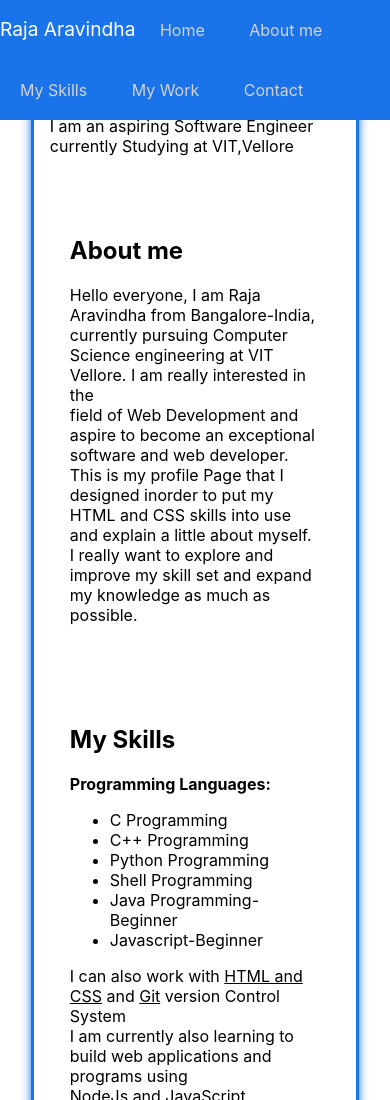
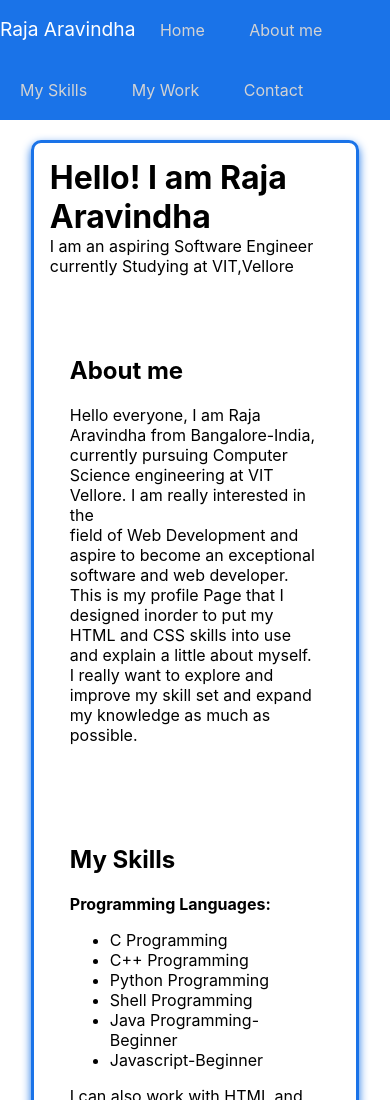
Before and after one commit to Raja-09/Raja-Aravindha, a plain HTML site: page index.html in a window 390 px wide. Shown: the top 1100 px of the page. Drawn offline with Linux system fonts and the light colour scheme.

Commit message:
mobile view

```diff
--- a/index.html
+++ b/index.html
@@ -23,8 +23,8 @@
 
         <span class="me"><b>Hello! I am Raja Aravindha </b></span>
         <br>I am an aspiring Software Engineer currently Studying at VIT,Vellore
-        <div class="filler" id = "about"></div>
-        <div class="card" >
+        <div class="filler" id="about"></div>
+        <div class="card">
             <h2>About me</h2>
             Hello everyone, I am Raja Aravindha from Bangalore-India, currently pursuing Computer Science engineering at
             VIT
@@ -36,8 +36,8 @@
             about myself.
             I really want to explore and <br> improve my skill set and expand my knowledge as much as possible.
         </div>
-        <div class="filler" id ="skills"></div>
-        <div class="card" >
+        <div class="filler" id="skills"></div>
+        <div class="card">
             <h2>My Skills</h2>
             <b>Programming Languages:</b>
             <ul>
@@ -53,9 +53,9 @@
             I am currently also learning to build web applications and programs using <br>
             NodeJs and JavaScript Frameworks.
         </div>
-        <div class="filler" id = "work"></div>
+        <div class="filler" id="work"></div>
 
-        <div class="card" >
+        <div class="card">
             <h2>My Work</h2>
             • Drawing Economic Conclusions by applying
             feature selection on the Indian Stock Market - AI Model to predict Stock prices using <br>
@@ -88,7 +88,7 @@
         </div>
 
         <div class="filler" id="contact"></div>
-        <div class="card" >
+        <div class="card">
             <h2>Contact</h2>
 
             <b>Email</b> : rajaaravindha.a@gmail.com <br>
@@ -98,8 +98,25 @@
     </div>
     <script>
         let ghlink = document.getElementById("gh-link");
+        let navbar = document.querySelector('nav');
         function takemetogh() {
             ghlink.click();
+        }
+        function desktopcheck() {
+            var check = false;
+            if (window.innerWidth > 768) {
+                check = true;
+            }
+            return check;
+        }
+
+        window.onload = ()=>{
+            if(!desktopcheck()){
+                navbar.className="navbar-mobile";
+            }
+            else{
+                navbar.className="navbar" ;
+            }
         }
     </script>
 </body>
--- a/styles.css
+++ b/styles.css
@@ -4,10 +4,14 @@ body{
     font-family: -apple-system, BlinkMacSystemFont, 'Segoe UI', Roboto, Oxygen, Ubuntu, Cantarell, 'Open Sans', 'Helvetica Neue', sans-serif;
     padding-bottom: 20px;
 }
-nav{
+.navbar{
     background-color: #1a73e8;
     position: fixed;
     top:0;
+    width: 100%;
+}
+.navbar-mobile{
+    background-color: #1a73e8;
     width: 100%;
 }
 a.nav-items{
```
